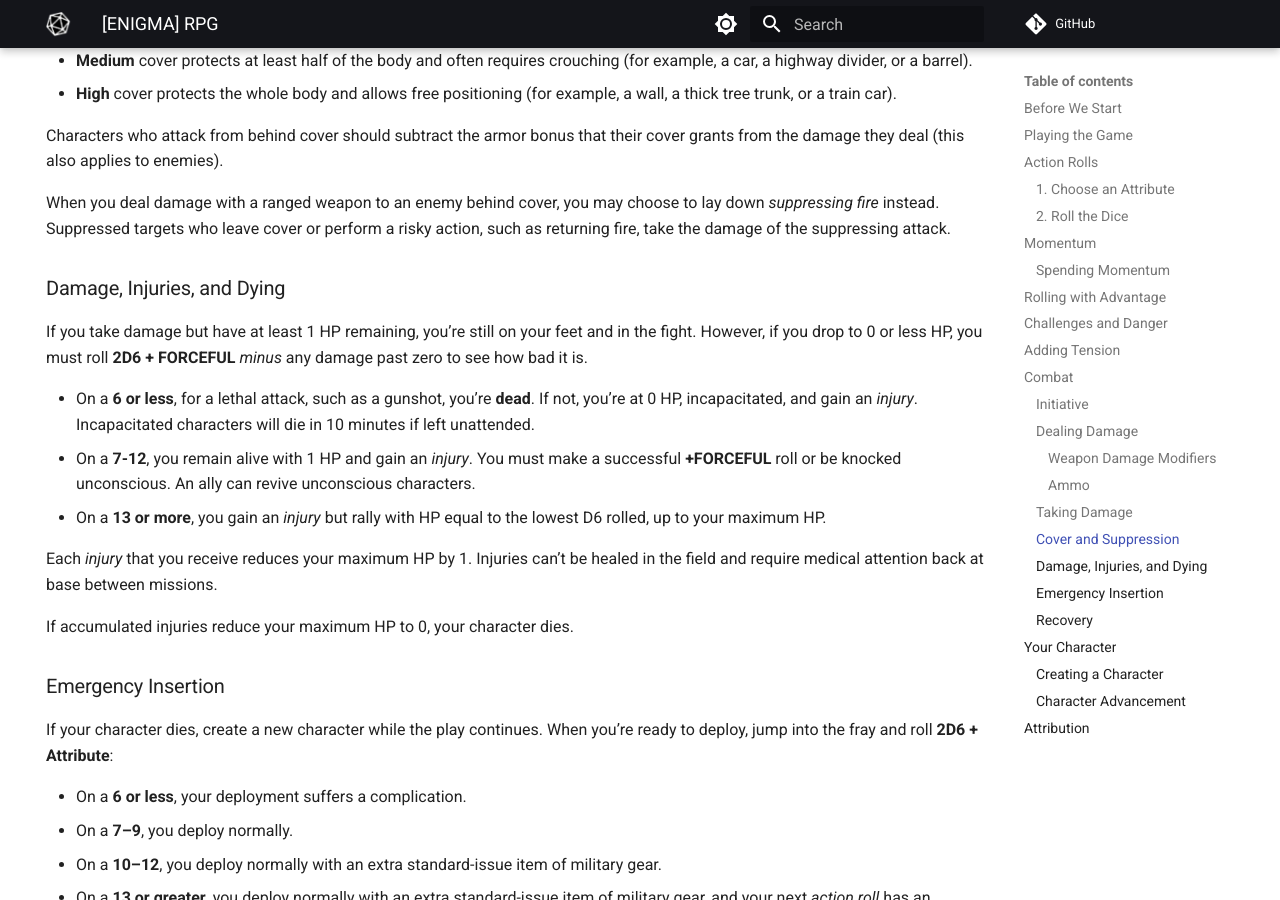
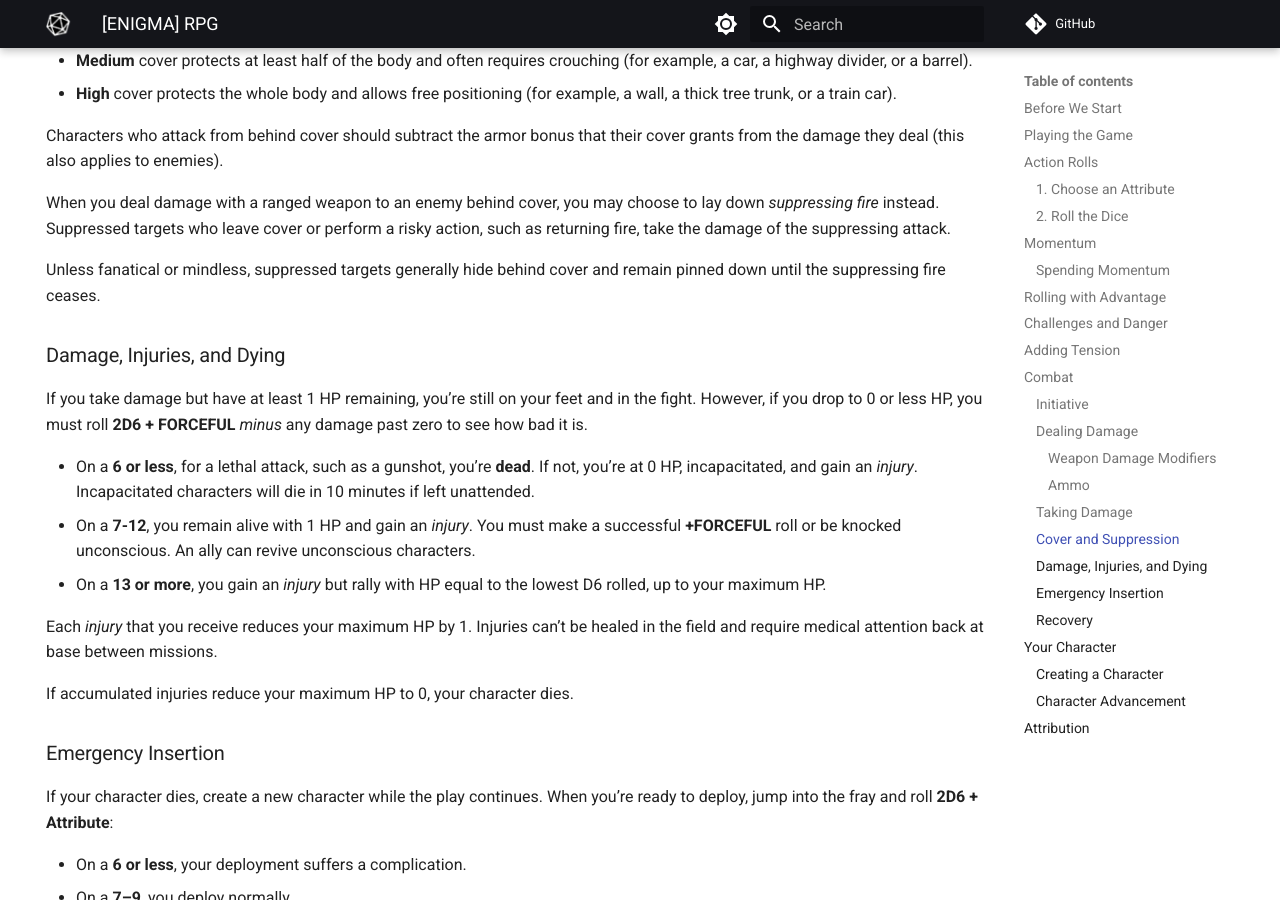
Before and after one commit to joemoose/psiops, an MkDocs documentation site: the page built from docs/index.md, in a window 1280 px wide and 900 px high, scrolled down 5017 px. Built offline with MkDocs 1.6.1 and Material for MkDocs 9.7.7, drawn with Linux system fonts in a browser that asks for light colours; comment, search, counter and statistics services are not loaded.

Commit message:
Update index.md

```diff
--- a/docs/index.md
+++ b/docs/index.md
@@ -178,6 +178,8 @@ Characters who attack from behind cover should subtract the armor bonus that the
 
 When you deal damage with a ranged weapon to an enemy behind cover, you may choose to lay down *suppressing fire* instead. Suppressed targets who leave cover or perform a risky action, such as returning fire, take the damage of the suppressing attack.
 
+Unless fanatical or mindless, suppressed targets generally hide behind cover and remain pinned down until the suppressing fire ceases.
+
 ### Damage, Injuries, and Dying
 
 If you take damage but have at least 1 HP remaining, you’re still on your feet and in the fight. However, if you drop to 0 or less HP, you must roll **2D6 + FORCEFUL** *minus* any damage past zero to see how bad it is.
```
